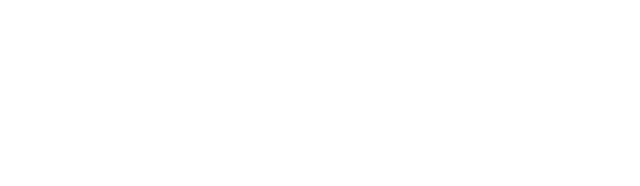
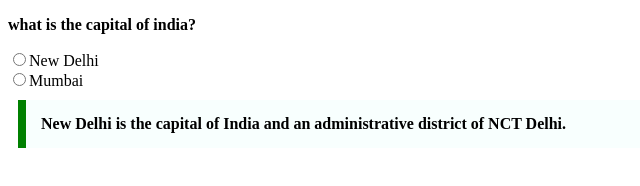
Before and after one commit to acciojob/trivia-soumya773, a website: page main.html in a window 1280 px wide. Shown: the whole page, without its empty margins (0-640 px from the left). Drawn offline with Linux system fonts and the light colour scheme.

Commit message:
created a submission

```diff
--- a/main.html
+++ b/main.html
@@ -8,7 +8,14 @@
 
 <body>
 	<!-- the entire body must be written by student -->
-    <script type="text/javascript" src="./script.js">
+<p><b>what is the capital of india?</b></p>
+<input type=radio id="radio" name="new delhi"><label for="state" >New Delhi</label>
+	<br>
+<input type=radio id="radio2" name="new delhi"><label for="state2">Mumbai</label>
+	<br>
+
+<div>New Delhi is the capital of India and an administrative district of NCT Delhi.</div>
+	<script type="text/javascript" src="./script.js">
 </script>
 
 </body>
--- a/styles.css
+++ b/styles.css
@@ -1,2 +1,9 @@
-
+div{
+ Max-width:600px;
+Margin: 10px;
+Padding: 15px;
+ Border-left: 8px solid green;
+Background-color: #f8fffe;
+Font-weight: Bold;
+}
 /* Your CSS Code here. */
```
